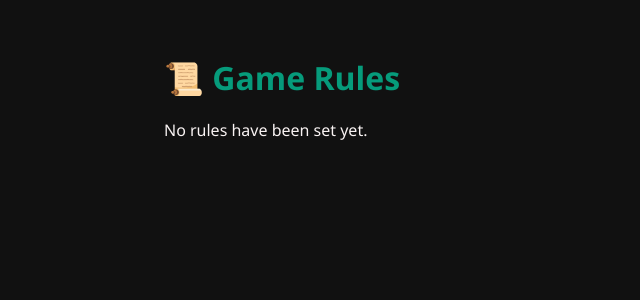
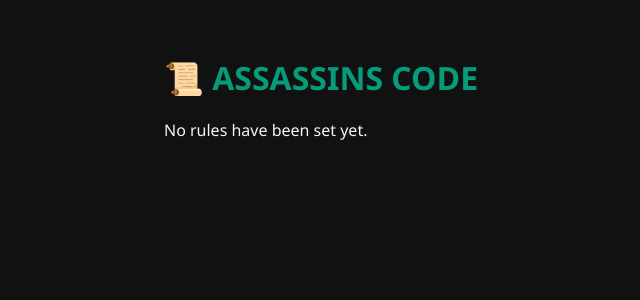
Before and after one commit to JROBS17/assassins-game, a Flask app: page /rules in a window 1280 px wide. Shown: the part 144-444 px from the top of the page, without its empty margins (26-666 px from the left). Run offline with Flask 3, Linux system fonts and the light colour scheme; data that the repository does not hold is empty.

```diff
--- a/templates/rules.html
+++ b/templates/rules.html
@@ -1,6 +1,6 @@
 {% extends "base.html" %}
 {% block content %}
-<h1>📜 Game Rules</h1>
+<h1>📜 ASSASSINS CODE </h1>
 <div class="rules-box">
   {{ rules.content | safe if rules else "No rules have been set yet." }}
 </div>
```
